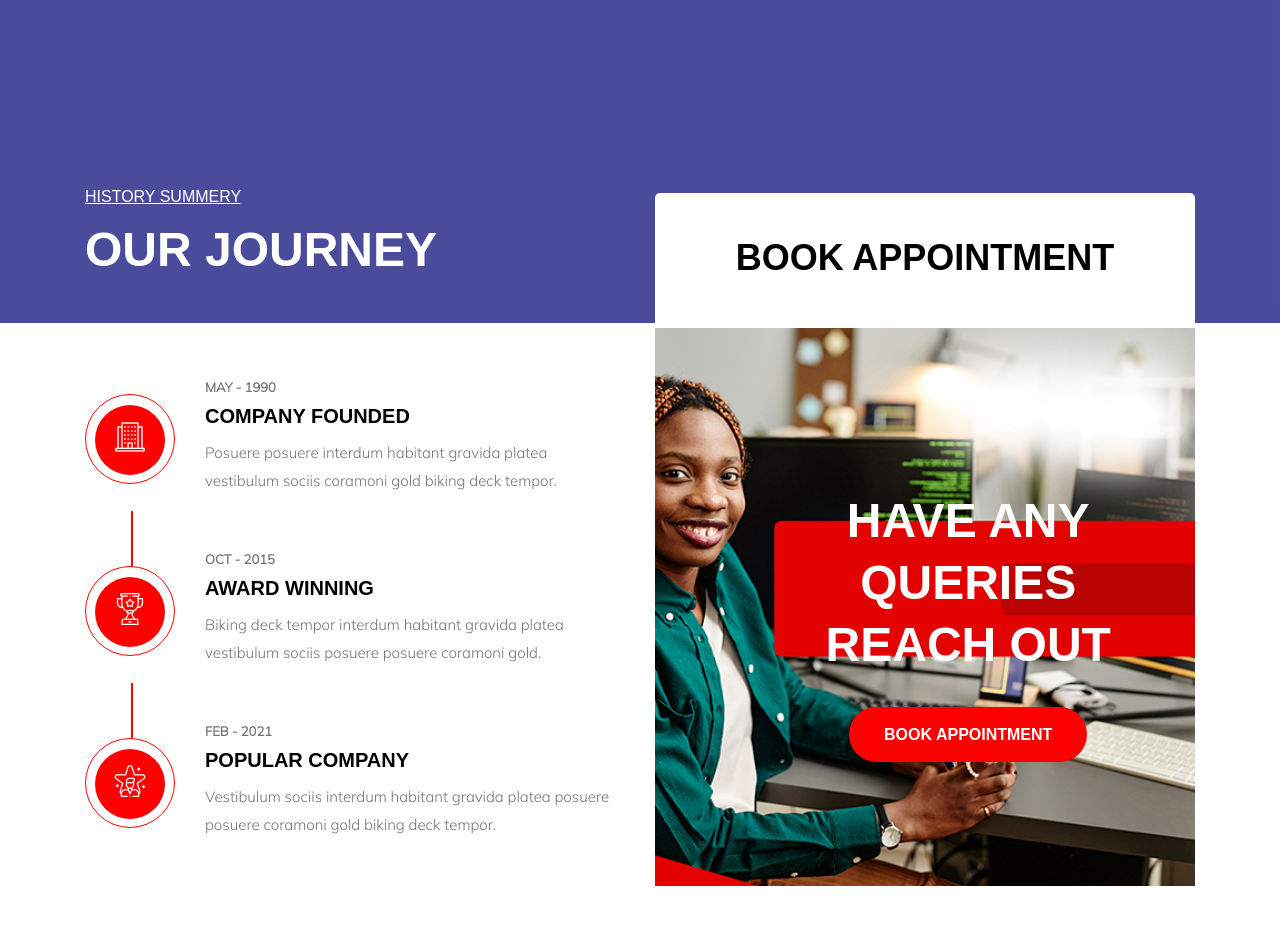
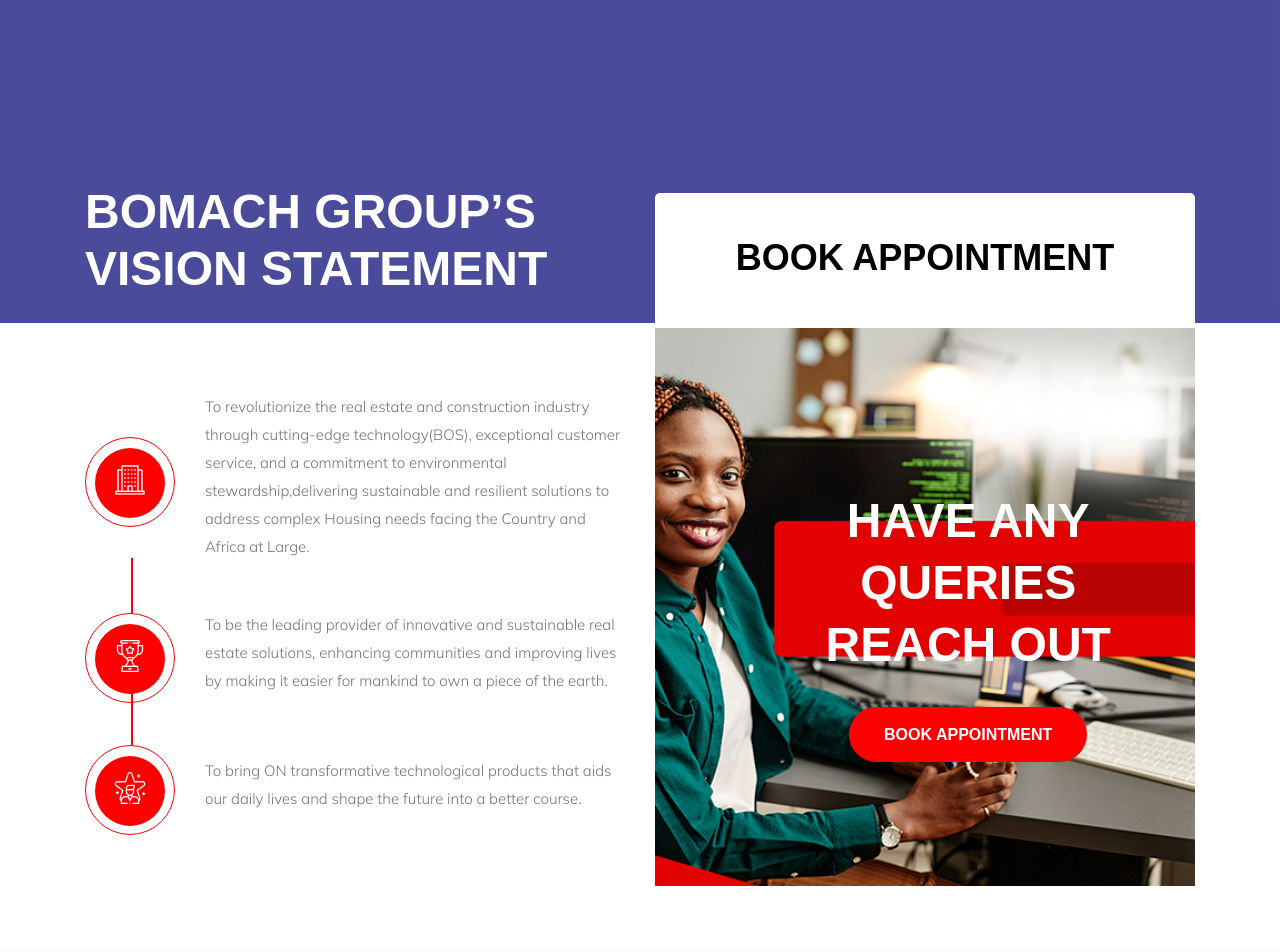
Before and after one commit to Maxzeno/bomachgroup, a Django app: page / in a window 1280 px wide. Shown: the part 4010-4962 px from the top of the page. Run offline with Django 4.2, Linux system fonts and the light colour scheme; data comes from the database, SQL or seed files in the repository; some libraries are stand-ins or nearby versions; some web fonts are replaced.

Commit message:
added vision

```diff
--- a/templates/main/index.html
+++ b/templates/main/index.html
@@ -357,11 +357,11 @@
         <div class="row">
             <div class="col-xl-6 col-lg-6">
                 <div class="section_title_wrapper mb-35">
-                    <span class="subtitle service-ex-subtitle">
+                    <!-- <span class="subtitle service-ex-subtitle">
                         history summery
-                    </span>
+                    </span> -->
                     <h2 class="section-title services-ex-title">
-                        Our Journey
+                        Bomach Group’s Vision statement
                     </h2>
                 </div>
                <div class="success pt-60 wow fadeInUp" data-wow-delay="0.3s">
@@ -370,9 +370,9 @@
                             <a href="about"><i class="flaticon-office-building"></i></a>
                         </div>
                         <div class="success__single-text">
-                            <span>may - 1990</span>
-                            <h5 class="success-title mb-10"> <a href="about">company founded</a></h5>
-                            <p> Posuere posuere interdum habitant gravida platea vestibulum sociis coramoni gold biking deck tempor.</p>
+                            <!-- <span>may - 1990</span> -->
+                            <!-- <h5 class="success-title mb-10"> <a href="about">company founded</a></h5> -->
+                            <p> To revolutionize the real estate and construction industry through cutting-edge technology(BOS), exceptional customer service, and a commitment to environmental stewardship,delivering sustainable and resilient solutions to address complex Housing needs facing the Country and Africa at Large.</p>
                         </div>
                     </div>
                     <div class="success__single d-flex align-items-center mb-40">
@@ -380,9 +380,9 @@
                             <a href="about"><i class="flaticon-trophy"></i></a>
                         </div>
                         <div class="success__single-text">
-                            <span>oct - 2015</span>
-                            <h5 class="success-title mb-10"> <a href="about">Award winning</a></h5>
-                            <p>Biking deck tempor interdum habitant gravida platea vestibulum sociis posuere posuere coramoni gold.</p>
+                            <!-- <span>oct - 2015</span> -->
+                            <!-- <h5 class="success-title mb-10"> <a href="about">Award winning</a></h5> -->
+                            <p>To be the leading provider of innovative and sustainable real estate solutions, enhancing communities and improving lives by making it easier for mankind to own a piece of the earth.</p>
                         </div>
                     </div>
                     <div class="success__single d-flex align-items-center mb-40">
@@ -390,9 +390,9 @@
                             <a href="about"><i class="flaticon-famous"></i></a>
                         </div>
                         <div class="success__single-text">
-                            <span>feb - 2021</span>
-                            <h5 class="success-title mb-10"> <a href="about">popular Company</a></h5>
-                            <p>Vestibulum sociis interdum habitant gravida platea posuere posuere coramoni gold biking deck tempor.</p>
+                            <!-- <span>feb - 2021</span> -->
+                            <!-- <h5 class="success-title mb-10"> <a href="about">popular Company</a></h5> -->
+                            <p>To bring ON transformative technological  products that aids our daily lives and shape the future into a better course.</p>
                         </div>
                     </div>
                </div>
```
